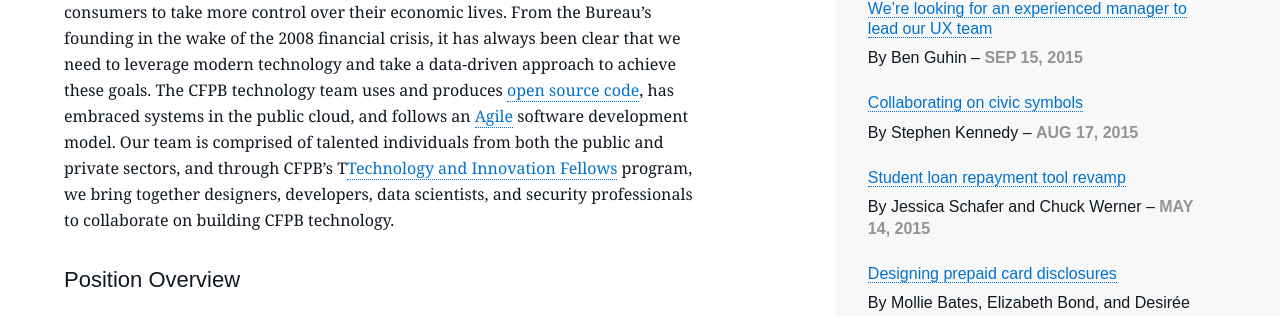
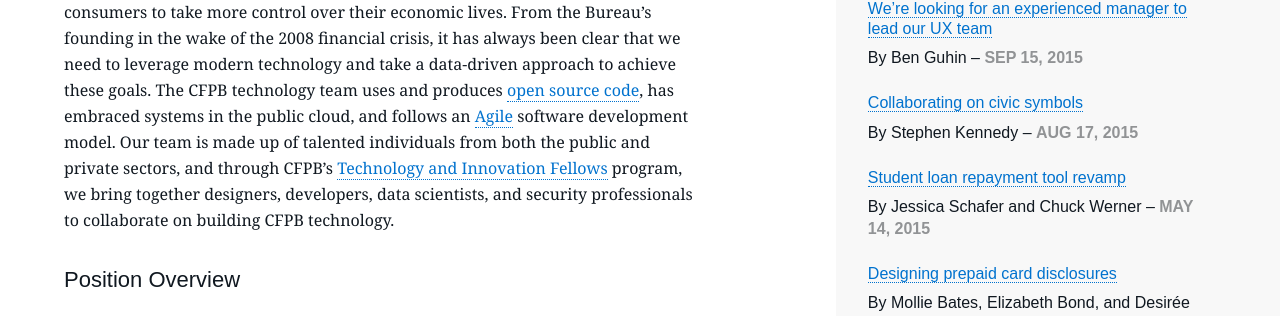
Before and after one commit to cfpb/cfpb.github.io, a Jekyll site: the page built from _posts/2016-04-22-next-cio.md, in a window 1280 px wide and 900 px high, scrolled down 590 px. Shown: the part 155-471 px from the top of the window. Built offline with Jekyll 4.4.1, drawn with Linux system fonts in a browser that asks for light colours; nearby versions of some CDN libraries; some web fonts are replaced; comment, search, counter and statistics services are not loaded.

Commit message:
comprised of --> made up of & remove extra T

```diff
--- a/_posts/2016-04-22-next-cio.md
+++ b/_posts/2016-04-22-next-cio.md
@@ -10,7 +10,7 @@
 
 *The CFPB is looking for our next Chief Information Officer (CIO) to lead our technology team in supporting the mission of the CFPB and in setting an exceptional example for how technology can work in government.*
 
-The [Consumer Financial Protection Bureau (CFPB)](http://consumerfinance.gov) is a government agency that helps consumer finance markets work for Americans by making rules more effective, by consistently and fairly enforcing those rules, and by empowering consumers to take more control over their economic lives.  From the Bureau’s founding in the wake of the 2008 financial crisis, it has always been clear that we need to leverage modern technology and take a data-driven approach to achieve these goals.  The CFPB technology team uses and produces [open source code](https://github.com/cfpb), has embraced systems in the public cloud, and follows an [Agile](http://www.agilemanifesto.org/) software development model. Our team is comprised of talented individuals from both the public and private sectors, and through CFPB’s T[Technology and Innovation Fellows](http://www.consumerfinance.gov/jobs/technology-innovation-fellows/) program, we bring together designers, developers, data scientists, and security professionals to collaborate on building CFPB technology.
+The [Consumer Financial Protection Bureau (CFPB)](http://consumerfinance.gov) is a government agency that helps consumer finance markets work for Americans by making rules more effective, by consistently and fairly enforcing those rules, and by empowering consumers to take more control over their economic lives.  From the Bureau’s founding in the wake of the 2008 financial crisis, it has always been clear that we need to leverage modern technology and take a data-driven approach to achieve these goals.  The CFPB technology team uses and produces [open source code](https://github.com/cfpb), has embraced systems in the public cloud, and follows an [Agile](http://www.agilemanifesto.org/) software development model. Our team is made up of talented individuals from both the public and private sectors, and through CFPB’s [Technology and Innovation Fellows](http://www.consumerfinance.gov/jobs/technology-innovation-fellows/) program, we bring together designers, developers, data scientists, and security professionals to collaborate on building CFPB technology.
 
 ## Position Overview
 
```
